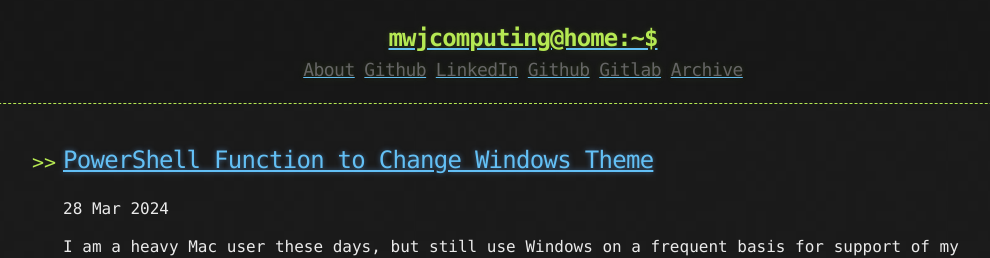
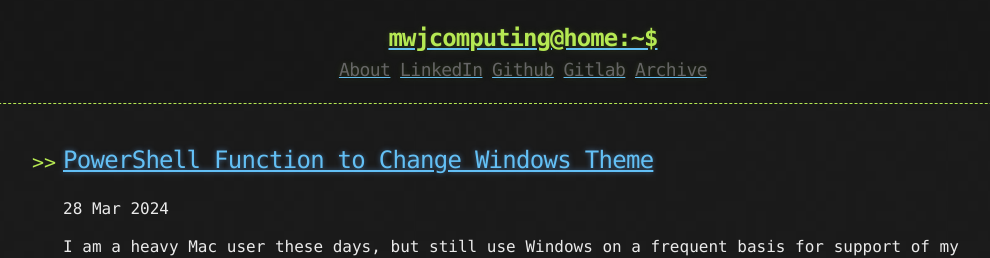
Before and after one commit to mwjcomputing/mwjcomputing.github.io, a Jekyll site: the page built from index.html, in a window 1280 px wide. Shown: the top 258 px of the page, without its empty margins (117-1107 px from the left). Built offline with Jekyll 4.4.1, drawn with Linux system fonts in a browser that asks for light colours; the list of posts is cut into pages by our own code.

Commit message:
Remove redundant Github linbk.

```diff
--- a/_includes/links.html
+++ b/_includes/links.html
@@ -1,5 +1,4 @@
 <a href="{{ "/about" | prepend: site.baseurl | replace: '//', '/' }}"><h2 class="header-link">About</h2></a>
-<a href="https://github.com/mwjcomputing"><h2 class="header-link">Github</h2></a>
 <a href="https://linkedin.com/in/mwjcomputing"><h2 class="header-link">LinkedIn</h2></a>
 <a href="https://github.com/mwjcomputing"><h2 class="header-link">Github</h2></a>
 <a href="https://gitlab.com/mwjcomputing"><h2 class="header-link">Gitlab</h2></a>
```
